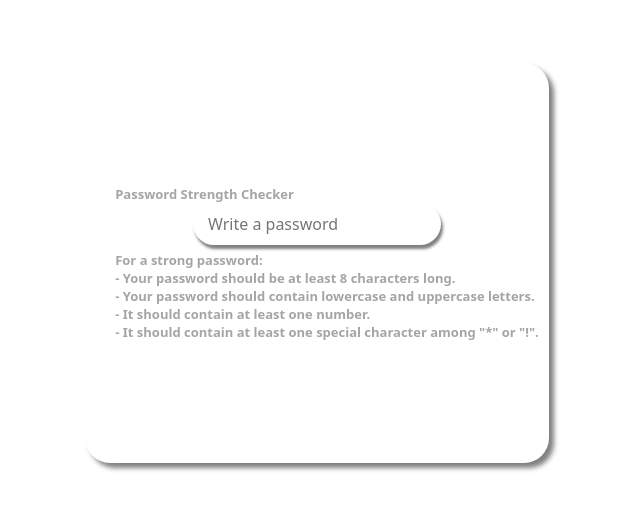
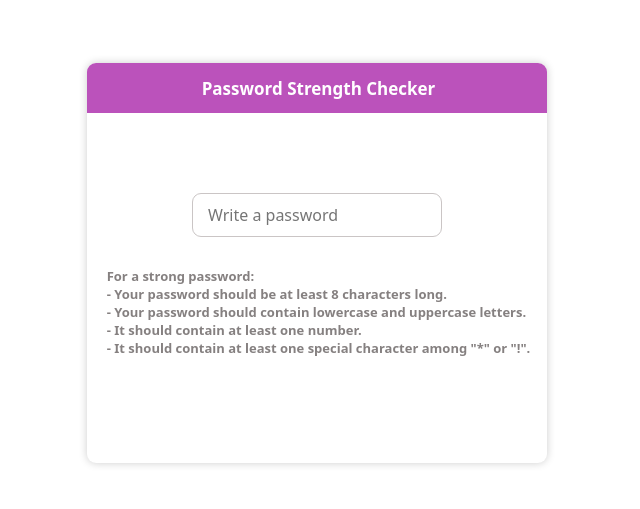
Before and after one commit to Smita2708/Password-Strength-Checker, a plain HTML site: page index.html in a window 1280 px wide. Shown: the part 137-646 px from the top of the page, without its empty margins (323-963 px from the left). Drawn offline with Linux system fonts and the light colour scheme.

Commit message:
Update style.css

```diff
--- a/style.css
+++ b/style.css
@@ -7,6 +7,7 @@ p{
     display: block;
     margin: 0px;
     margin-left: 20px;
+    margin-right: 17px;
     font-family: system-ui, -apple-system, BlinkMacSystemFont, 'Segoe UI', Roboto, Oxygen, Ubuntu, Cantarell, 'Open Sans', 'Helvetica Neue', sans-serif;
     font-size: 13px;
 }
@@ -21,15 +22,14 @@ p{
 .strength{
     box-sizing: border-box;
     justify-content: center;
-    color: rgb(166, 164, 164);
+    color: rgb(133, 128, 128);
     font-weight: 600;
     background-color: rgb(255, 255, 255);
     padding: 10px;
+    padding: 0px;
     height: 400px;
-    display: flex;
-    flex-direction: column;
-    border-radius: 25px;
-    box-shadow: 5px 5px 5px rgba(0, 0, 0, 0.5);
+    border-radius: 9px;
+    box-shadow: 0px 0px 9px rgba(0, 0, 0, 0.2);
 }
 .inputDiv{
     display: flex;
@@ -40,34 +40,26 @@ p{
     height: 40px;
     padding-left: 15px;
     font-size: 16px;
-    border-radius: 50px;
+    border-radius: 9px;
     border-style: solid;
     border-width: 0px;
     font-family: system-ui, -apple-system, BlinkMacSystemFont, 'Segoe UI', Roboto, Oxygen, Ubuntu, Cantarell, 'Open Sans', 'Helvetica Neue', sans-serif;
-    margin-bottom: 6px;
-    box-shadow: 2px 4px 3px rgba(0, 0, 0, 0.5);
+    margin-bottom: 30px;
+    border-style: solid;
+    border-width: 1px;
+    border-color: rgb(202, 197, 197);
 }
-.buttonAlign{
+.head{
+    color: white;
+    font-size: 17px;
+}
+.heading{
+    background-color: rgb(187, 82, 187);
+    height: 50px;
+    margin-bottom: 80px;
+    border-top-left-radius: 9px;
+    border-top-right-radius: 9px;
     display: flex;
+    align-items: center;
     justify-content: center;
-    margin-bottom: 60px;
 }
-.strengthButton{
-height: 40px;
-border-radius: 50px;
-background-color: rgb(151, 152, 153);
-border-width: 0px;
-font-family: system-ui, -apple-system, BlinkMacSystemFont, 'Segoe UI', Roboto, Oxygen, Ubuntu, Cantarell, 'Open Sans', 'Helvetica Neue', sans-serif;
-color: whitesmoke;
-font-weight: 600;
-padding: 10px;
-box-shadow: 2px 5px 3px rgba(0, 0, 0, 0.5);
-transition: opacity 0.2s;
-}
-.strengthButton:hover{
-    cursor: pointer;
-    opacity: 0.8;
-}
-.strengthButton:active{
-    opacity: 0.6;
-}
```
